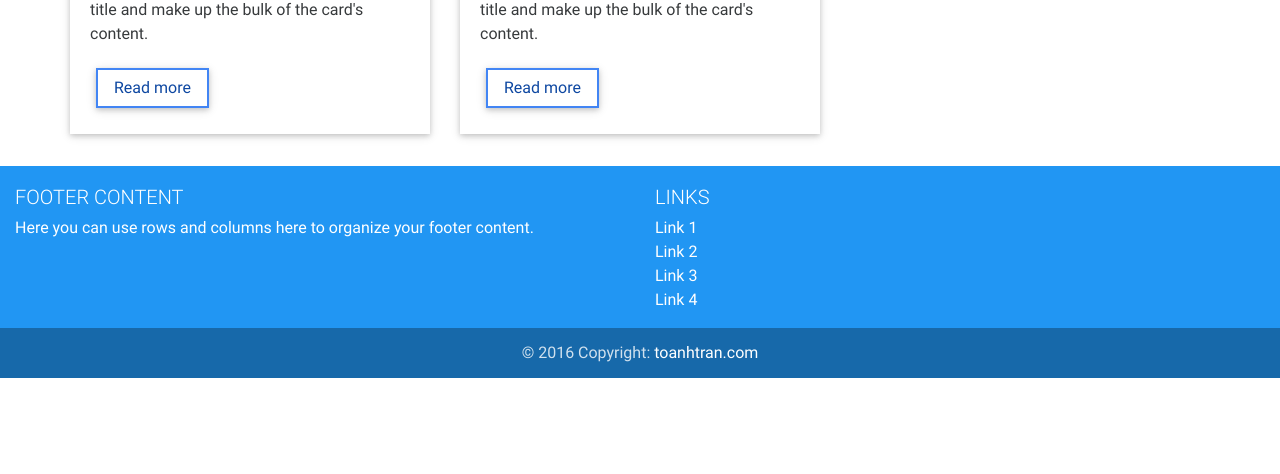
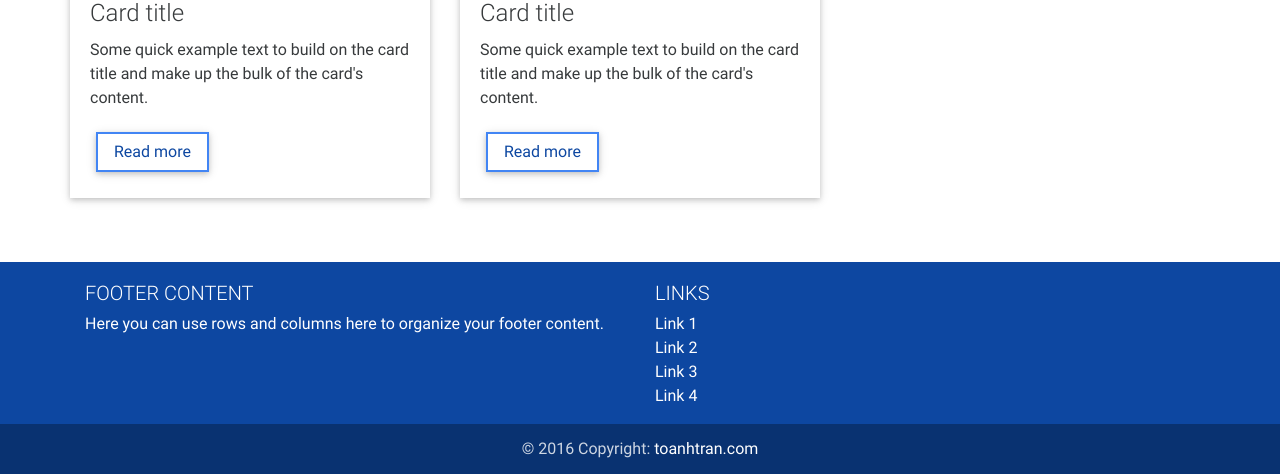
Before and after one commit to toanhtran/MBD-Starter, a plain HTML site: page index.html in a window 1280 px wide. Shown: the part 1141-1615 px from the top of the page. Before the commit the page ends 1519 px from the top, so only its background shows below. Drawn offline with Linux system fonts and the light colour scheme.

Commit message:
add custom css

```diff
--- a/css/style.css
+++ b/css/style.css
@@ -1 +1,11 @@
-/* YOUR CUSTOM STYLES */
+
+.extra-margins {
+    margin-top: 1rem;
+    margin-bottom: 2.5rem;
+}
+
+
+main {
+    padding-top: 3rem;
+    padding-bottom: 2rem;
+}
--- a/index.html
+++ b/index.html
@@ -18,7 +18,7 @@
     <!-- Material Design Bootstrap -->
     <link href="css/mdb.min.css" rel="stylesheet">
 
-    <!-- Your custom styles (optional) -->
+    <!-- Custom styles  -->
     <link href="css/style.css" rel="stylesheet">
 
 </head>
@@ -105,7 +105,7 @@
 </div>
 
     <!--/.First row-->
-
+<hr class="extra-margins">
 
 <!--Second row-->
 <div class="row">
@@ -206,10 +206,10 @@
 
 
 <!--Footer-->
-<footer class="page-footer blue center-on-small-only">
+<footer class="page-footer primary-color-dark center-on-small-only">
 
     <!--Footer Links-->
-    <div class="container-fluid">
+    <div class="container">
         <div class="row">
 
             <!--First column-->
```
